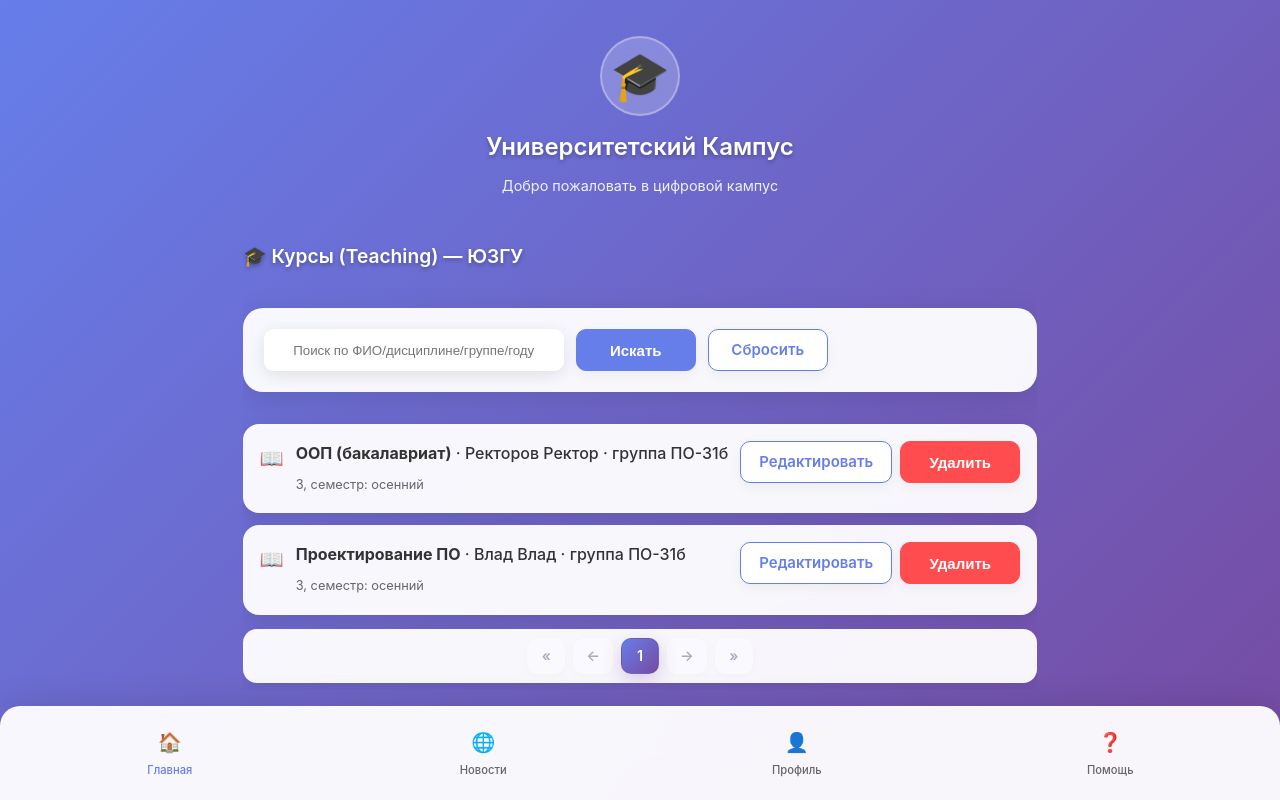
After one commit to Adopten123/lisp_team_or_envelope_team, a Django app: page /moderation_subject/teaching/ in a window 1280 px wide. The commit adds this page. Run offline with Django 5.2, Linux system fonts and the light colour scheme; data comes from the database, SQL or seed files in the repository; some libraries are stand-ins or nearby versions.

Commit message:
добавление страницы редактирования и удаления teaching

```diff
--- a/main/static/css/moderation_forms.css
+++ b/main/static/css/moderation_forms.css
@@ -1,8 +1,10 @@
 
 .user-card form {
   display: flex;
-  flex-direction: column;
-  gap: 14px;
+  flex-wrap: wrap;
+  gap: 12px;
+  justify-content: center;
+  align-items: center;
 }
 
 .form-row {
--- a/main/static/css/nl_paginator.css
+++ b/main/static/css/nl_paginator.css
@@ -2,6 +2,7 @@
 .paginator{
   margin-top: 14px;
   display: flex; flex-wrap: wrap; align-items: center; gap: 8px;
+  justify-content: center;
   background: rgba(255,255,255,0.95);
   border: 1px solid rgba(255,255,255,0.2);
   border-radius: 14px;
--- /dev/null
+++ b/main/templates/main/moderation/moderation_subjects_teaching_list.html
@@ -0,0 +1,64 @@
+{% extends "main/index.html" %}
+{% load static %}
+
+{% block extra_styles %}
+    <link rel="stylesheet" href="{% static 'css/nl_paginator.css' %}">
+    <link rel="stylesheet" href="{% static 'css/indigo_buttons.css' %}">
+{% endblock %}
+
+{% block content %}
+    <section class="main-content">
+        <h2 class="section-title">🎓 Курсы (Teaching) — {{ current_university.short_name }}</h2>
+
+        <section class="user-card" style="margin-bottom:12px;">
+            <form method="get" class="filters" style="display:flex; gap:12px; flex-wrap:wrap;">
+                <input type="text"
+                       name="q"
+                       value="{{ q }}"
+                       placeholder="Поиск по ФИО/дисциплине/группе/году"
+                       class="action-card"
+                       style="padding:10px; border-radius:10px; min-width:300px;">
+                <button type="submit" class="btn btn-indigo">Искать</button>
+                <a href="{% url 'teaching_list' %}" class="btn btn-ghost" role="button">Сбросить</a>
+            </form>
+        </section>
+
+        <section class="notifications">
+            <div class="notifications-list">
+                {% for t in page_obj.object_list %}
+                    <div class="notification-item">
+                        <div class="notification-icon">📖</div>
+                        <div class="notification-content" style="flex:1;">
+                            <p class="notification-text">
+                                <strong>{{ t.curriculum.discipline.title }}</strong>
+                                · {{ t.teacher.person.last_name }} {{ t.teacher.person.first_name }}
+                                {% if t.group %} · группа {{ t.group.name }}{% else %} · поток{% endif %}
+                            </p>
+                            <span class="notification-time">
+              {{ t.academic_year }}, семестр: {{ t.get_semester_in_year_display }}
+            </span>
+                        </div>
+                        <div style="display:flex; gap:8px;">
+                            <a class="btn btn-ghost" href="{% url 'teaching_edit' t.id %}">Редактировать</a>
+                            <form method="post"
+                                  action="{% url 'teaching_delete' t.id %}"
+                                  onsubmit="return confirm('Удалить курс и все зачисления?');">
+                                {% csrf_token %}
+                                <button class="btn btn-danger" type="submit">Удалить</button>
+                            </form>
+                        </div>
+                    </div>
+                {% empty %}
+                    <div class="notification-item">
+                        <div class="notification-icon">ℹ️</div>
+                        <div class="notification-content">
+                            <p class="notification-text">Нет курсов.</p>
+                        </div>
+                    </div>
+                {% endfor %}
+            </div>
+
+            {% include 'main/menu/paginator.html' %}
+        </section>
+    </section>
+{% endblock %}
--- a/main/views/moderation_subject.py
+++ b/main/views/moderation_subject.py
@@ -215,7 +215,7 @@
         "q": q,
     }
 
-    return render(request, "main/moderation/subjects_teaching_list.html", context)
+    return render(request, "main/moderation/moderation_subjects_teaching_list.html", context)
 
 
 def moderation_teaching_edit(request, pk: int):
@@ -247,7 +247,7 @@
         "item": item,
     }
 
-    return render(request, "main/moderation/subjects_teaching_edit.html", context)
+    return render(request, "main/moderation/moderation_subjects_teaching_edit.html", context)
 
 
 def moderation_teaching_delete(request, pk: int):
```
Also changed, not shown: main/templates/main/moderation/moderation_subjects_teaching_edit.html (added, +67 -0 lines).
